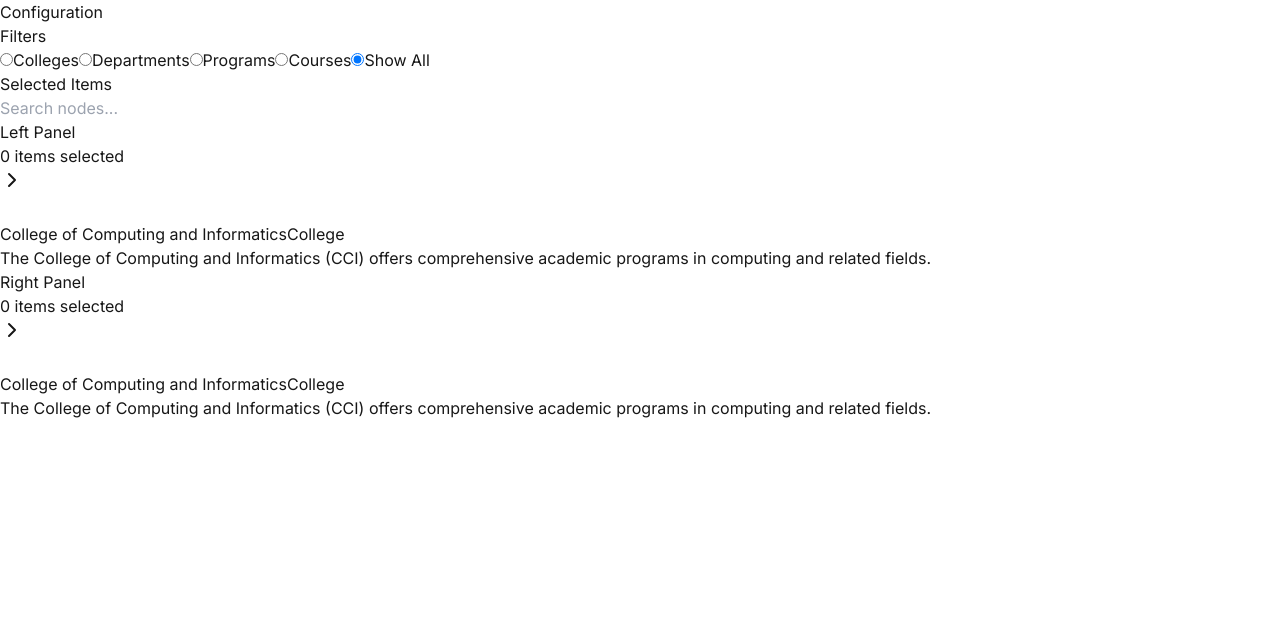
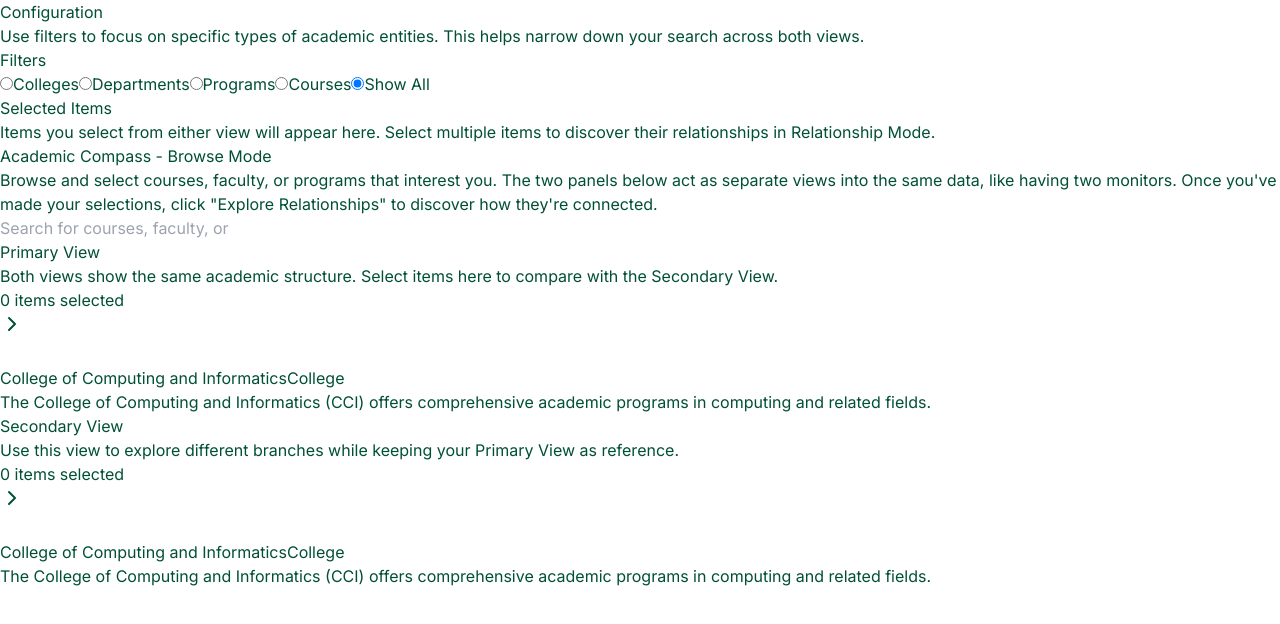
Before and after one commit to DhruvDh/hcd-wireframe, a Next.js app: page / in a window 1280 px wide. Shown: the top 624 px of the page. Built offline with nearby package versions, Linux system fonts and the light colour scheme.

Commit message:
high fidelty prototype

```diff
--- a/src/app/globals.css
+++ b/src/app/globals.css
@@ -4,13 +4,13 @@
 
 :root {
   --background: #ffffff;
-  --foreground: #171717;
+  --foreground: #005035;
 }
 
 @media (prefers-color-scheme: dark) {
   :root {
-    --background: #0a0a0a;
-    --foreground: #ededed;
+    --background: #002820;
+    --foreground: #B3A369;
   }
 }
 
@@ -30,13 +30,13 @@ body {
 
 @keyframes searchBarPulse {
   0% {
-    box-shadow: 0 0 0 0 rgba(59, 130, 246, 0.4);
+    box-shadow: 0 0 0 0 rgba(0, 80, 53, 0.4);
   }
   70% {
-    box-shadow: 0 0 0 10px rgba(59, 130, 246, 0);
+    box-shadow: 0 0 0 10px rgba(0, 80, 53, 0);
   }
   100% {
-    box-shadow: 0 0 0 0 rgba(59, 130, 246, 0);
+    box-shadow: 0 0 0 0 rgba(0, 80, 53, 0);
   }
 }
 
--- a/src/components/hierarchical/HierarchicalView.tsx
+++ b/src/components/hierarchical/HierarchicalView.tsx
@@ -136,20 +136,34 @@ const HierarchicalView: React.FC<HierarchicalViewProps> = ({ onSelectionChange }
         onRemoveSelection={handleRemoveSelection}
         onFilterChange={setActiveFilters}
         onExploreClick={() => setShowRadial(true)}
+        onBackClick={() => setShowRadial(false)}
+        showExploreButton={!showRadial}
       />
       {!showRadial ? (
         <div className="flex-1 flex flex-col">
-          <div className="p-4 border-b border-gray-200">
+          <div className="p-4 border-b border-[#005035]/20 bg-[#005035]/5">
+            <h1 className="text-3xl font-bold text-[#005035] mb-2">
+              Academic Compass - Browse Mode
+            </h1>
+            <p className="text-sm text-gray-500 italic mb-4">
+              Browse and select courses, faculty, or programs that interest you. The two panels below act as separate views
+              into the same data, like having two monitors. Once you've made your selections, click "Explore Relationships"
+              to discover how they're connected.
+            </p>
             <SearchBar
               data={mockHierarchicalData}
               onSelect={handleSearchSelect}
+              placeholder="Search for courses, faculty, or programs..."
             />
           </div>
           <div className="flex-1 flex">
             <div className="flex-1 border-r border-gray-200 min-h-[calc(100vh-4rem)]">
               <div className="p-4 border-b border-gray-200 bg-gray-50">
-                <h2 className="text-lg font-semibold">Left Panel</h2>
-                <div className="text-sm text-gray-600">
+                <h2 className="text-lg font-semibold">Primary View</h2>
+                <p className="text-sm text-gray-500 italic">
+                  Both views show the same academic structure. Select items here to compare with the Secondary View.
+                </p>
+                <div className="text-sm text-gray-600 mt-2">
                   {getSelectedNodesForPanel('left').length} items selected
                 </div>
               </div>
@@ -164,8 +178,11 @@ const HierarchicalView: React.FC<HierarchicalViewProps> = ({ onSelectionChange }
             </div>
             <div className="flex-1 min-h-[calc(100vh-4rem)]">
               <div className="p-4 border-b border-gray-200 bg-gray-50">
-                <h2 className="text-lg font-semibold">Right Panel</h2>
-                <div className="text-sm text-gray-600">
+                <h2 className="text-lg font-semibold">Secondary View</h2>
+                <p className="text-sm text-gray-500 italic">
+                  Use this view to explore different branches while keeping your Primary View as reference.
+                </p>
+                <div className="text-sm text-gray-600 mt-2">
                   {getSelectedNodesForPanel('right').length} items selected
                 </div>
               </div>
@@ -182,14 +199,16 @@ const HierarchicalView: React.FC<HierarchicalViewProps> = ({ onSelectionChange }
         </div>
       ) : (
         <div className="flex-1">
-          <div className="p-4 border-b border-gray-200 bg-gray-50 flex justify-between items-center">
-            <h2 className="text-lg font-semibold">Relationship View</h2>
-            <button
-              onClick={() => setShowRadial(false)}
-              className="text-sm text-gray-600 hover:text-gray-900"
-            >
-              ← Back to Selection
-            </button>
+          <div className="p-4 border-b border-[#005035]/20 bg-[#005035]/5">
+            <div>
+              <h1 className="text-3xl font-bold text-[#005035] mb-2">
+                Academic Compass - Relationship Mode
+              </h1>
+              <p className="text-sm text-gray-500 italic">
+                Click and drag on the canvas below to pan the view to your selected entities.
+                If nothing appears, try selecting "Dr. Sarah Smith" and "AI and Robotics" in Browse Mode.
+              </p>
+            </div>
           </div>
           <RadialView selectedNodes={selectedNodes} />
         </div>
--- a/src/components/hierarchical/SearchBar.tsx
+++ b/src/components/hierarchical/SearchBar.tsx
@@ -5,6 +5,7 @@ import { TreeNode } from "@/types/tree";
 interface SearchBarProps {
   data: TreeNode[];
   onSelect: (node: TreeNode) => void;
+  placeholder?: string;
 }
 
 interface FuseResult {
@@ -24,7 +25,11 @@ const flattenNodes = (nodes: TreeNode[]): TreeNode[] => {
   }, []);
 };
 
-export const SearchBar: React.FC<SearchBarProps> = ({ data, onSelect }) => {
+export const SearchBar: React.FC<SearchBarProps> = ({
+  data,
+  onSelect,
+  placeholder = "Search for courses, faculty, or programs..."
+}) => {
   const [query, setQuery] = useState("");
   const [results, setResults] = useState<TreeNode[]>([]);
   const [isOpen, setIsOpen] = useState(false);
@@ -87,7 +92,7 @@ export const SearchBar: React.FC<SearchBarProps> = ({ data, onSelect }) => {
           type="text"
           value={query}
           onChange={(e) => handleSearch(e.target.value)}
-          placeholder="Search nodes..."
+          placeholder={placeholder}
           className="w-full px-4 py-3 pl-10 text-lg border-2 border-blue-500 rounded-lg
           shadow-lg focus:outline-none focus:border-blue-600 focus:ring-2 focus:ring-blue-300
           bg-white dark:bg-gray-800 dark:border-blue-400 search-bar-animation"
--- a/src/components/hierarchical/SidePanel.tsx
+++ b/src/components/hierarchical/SidePanel.tsx
@@ -11,6 +11,8 @@ interface SidePanelProps {
   onRemoveSelection: (nodeId: string, panel: "left" | "right") => void;
   onFilterChange: (filters: NodeType[]) => void;
   onExploreClick: () => void;
+  onBackClick: () => void;
+  showExploreButton: boolean;
 }
 
 // @ts-expect-error - Duplicate function from TreeItem component, but needed for label display
@@ -32,15 +34,41 @@ export const SidePanel: React.FC<SidePanelProps> = ({
   onRemoveSelection,
   onFilterChange,
   onExploreClick,
+  onBackClick,
+  showExploreButton,
 }) => {
   return (
-    <div className="w-80 border-r border-gray-200 bg-gray-50 p-4">
-      <h2 className="text-xl font-semibold mb-4">Configuration</h2>
+    <div className="w-80 border-r border-[#005035]/20 bg-[#005035]/5 p-4">
+      <h2 className="text-xl font-semibold mb-2">Configuration</h2>
+      <p className="text-sm text-gray-500 italic mb-4">
+        Use filters to focus on specific types of academic entities. This helps narrow down your search across both views.
+      </p>
 
       <FilterSection onFilterChange={onFilterChange} />
 
-      <div className="mt-6">
-        <h3 className="text-lg font-medium mb-3">Selected Items</h3>
+      {!showExploreButton && (
+        <button
+          onClick={onBackClick}
+          className="w-full my-4 bg-[#005035] text-white py-2 px-4 rounded-md hover:bg-[#005035]/90"
+        >
+          ← Back to Browse Mode
+        </button>
+      )}
+
+      {showExploreButton && Object.keys(selectedNodes).length > 0 && (
+        <button
+          onClick={onExploreClick}
+          className="w-full my-4 bg-[#005035] text-white py-2 px-4 rounded-md hover:bg-[#005035]/90"
+        >
+          Explore Relationships
+        </button>
+      )}
+
+      <div className="mt-2">
+        <h3 className="text-lg font-medium mb-2">Selected Items</h3>
+        <p className="text-sm text-gray-500 italic mb-3">
+          Items you select from either view will appear here. Select multiple items to discover their relationships in Relationship Mode.
+        </p>
         <div className="space-y-2">
           {Object.entries(selectedNodes).map(([key, node]) => (
             <div
@@ -63,15 +91,6 @@ export const SidePanel: React.FC<SidePanelProps> = ({
           ))}
         </div>
       </div>
-
-      {Object.keys(selectedNodes).length > 0 && (
-        <button
-          onClick={onExploreClick}
-          className="w-full mt-4 bg-blue-600 text-white py-2 px-4 rounded-md hover:bg-blue-700"
-        >
-          Explore Relationships
-        </button>
-      )}
     </div>
   );
 };
--- a/src/components/hierarchical/TreeItem.tsx
+++ b/src/components/hierarchical/TreeItem.tsx
@@ -20,13 +20,13 @@ interface TreeItemProps {
 const getNodeTypeStyles = (type: NodeType) => {
   switch (type) {
     case NodeType.COLLEGE:
-      return "bg-blue-50 hover:bg-blue-100 border-blue-100";
+      return "bg-[#005035]/10 hover:bg-[#005035]/20 border-[#005035]/20";
     case NodeType.DEPARTMENT:
-      return "bg-green-50 hover:bg-green-100 border-green-100";
+      return "bg-[#005035]/20 hover:bg-[#005035]/30 border-[#005035]/30";
     case NodeType.PROGRAM:
-      return "bg-purple-50 hover:bg-purple-100 border-purple-100";
+      return "bg-[#B3A369]/10 hover:bg-[#B3A369]/20 border-[#B3A369]/20";
     case NodeType.COURSE:
-      return "bg-orange-50 hover:bg-orange-100 border-orange-100";
+      return "bg-[#B3A369]/20 hover:bg-[#B3A369]/30 border-[#B3A369]/30";
     default:
       return "bg-gray-50 hover:bg-gray-100 border-gray-100";
   }
--- a/src/components/radial/utils.ts
+++ b/src/components/radial/utils.ts
@@ -79,31 +79,31 @@ export const getRelationshipStyle = (type: RelationshipType) => {
       return {
         strokeWidth: 2,
         strokeDasharray: "none",
-        color: "#4B5563", // gray-600
+        color: "#005035", // green
       };
     case RelationshipType.PREREQUISITE:
       return {
         strokeWidth: 2,
         strokeDasharray: "5,5",
-        color: "#DC2626", // red-600
+        color: "#B3A369", // gold
       };
     case RelationshipType.COLLABORATES:
       return {
         strokeWidth: 2,
         strokeDasharray: "2,2",
-        color: "#2563EB", // blue-600
+        color: "#007050", // lighter green
       };
     case RelationshipType.RESEARCHES:
       return {
         strokeWidth: 2,
         strokeDasharray: "none",
-        color: "#7C3AED", // purple-600
+        color: "#A39359", // darker gold
       };
     default:
       return {
         strokeWidth: 1,
         strokeDasharray: "none",
-        color: "#9CA3AF", // gray-400
+        color: "#9CA3AF",
       };
   }
 };
@@ -151,3 +151,36 @@ export const calculateCurvedPath = (
   // Create curved path
   return `M ${sourceX} ${sourceY} A ${dr} ${dr} 0 0 1 ${targetX} ${targetY}`;
 };
+
+// Update getNodeColor function
+const getNodeColor = (node: PositionedNode & { isRelated?: boolean }): string => {
+  if (node.isRelated) {
+    // Use lighter shades for related nodes
+    switch (node.type) {
+      case NodeType.COLLEGE:
+        return "#007050"; // lighter green
+      case NodeType.DEPARTMENT:
+        return "#008060"; // light green
+      case NodeType.PROGRAM:
+        return "#C4B88E"; // lighter gold
+      case NodeType.COURSE:
+        return "#B3A369"; // gold
+      default:
+        return "#f3f4f6";
+    }
+  }
+
+  // Original colors for selected nodes
+  switch (node.type) {
+    case NodeType.COLLEGE:
+      return "#005035"; // green
+    case NodeType.DEPARTMENT:
+      return "#006045"; // slightly lighter green
+    case NodeType.PROGRAM:
+      return "#A39359"; // darker gold
+    case NodeType.COURSE:
+      return "#B3A369"; // gold
+    default:
+      return "#e5e7eb";
+  }
+};
```
Also changed, not shown: 1 other file (tests, documents, lock files or other folders).
